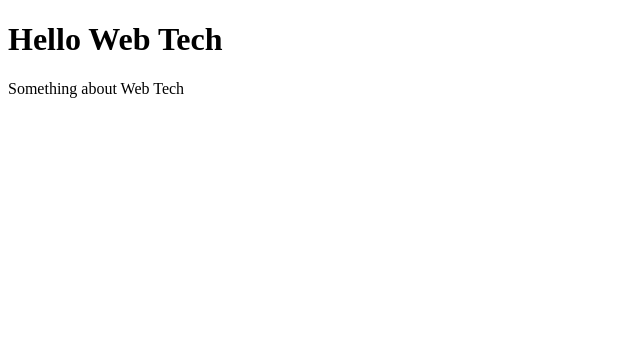
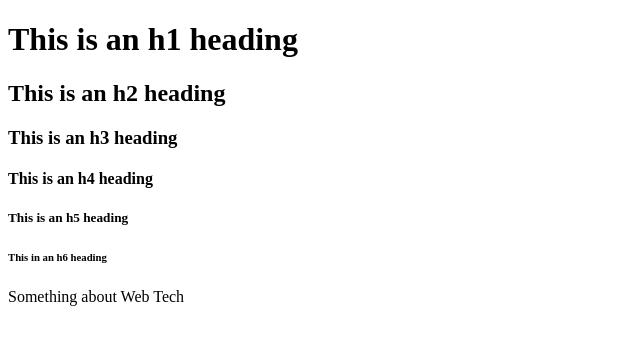
Before and after one commit to Scot-Ian-D/set08101, a plain HTML site: page index.html in a window 1280 px wide. Shown: the whole page, without its empty margins (0-640 px from the left). Drawn offline with Linux system fonts and the light colour scheme.

Commit message:
Update index.html
Added h2 to h6 heading types to see what they look like.

```diff
--- a/index.html
+++ b/index.html
@@ -4,7 +4,12 @@
       <title>SET08101 - Web Tech</title>
    </head>
    <body>
-      <h1>Hello Web Tech</h1>
+      <h1>This is an h1 heading</h1>
+      <h2>This is an h2 heading</h2>
+      <h3>This is an h3 heading</h3>
+      <h4>This is an h4 heading</h4>
+      <h5>This is an h5 heading</h5>
+      <h6>This in an h6 heading</h6>
       <p>Something about Web Tech</p>
    </body>
 <html>
```
